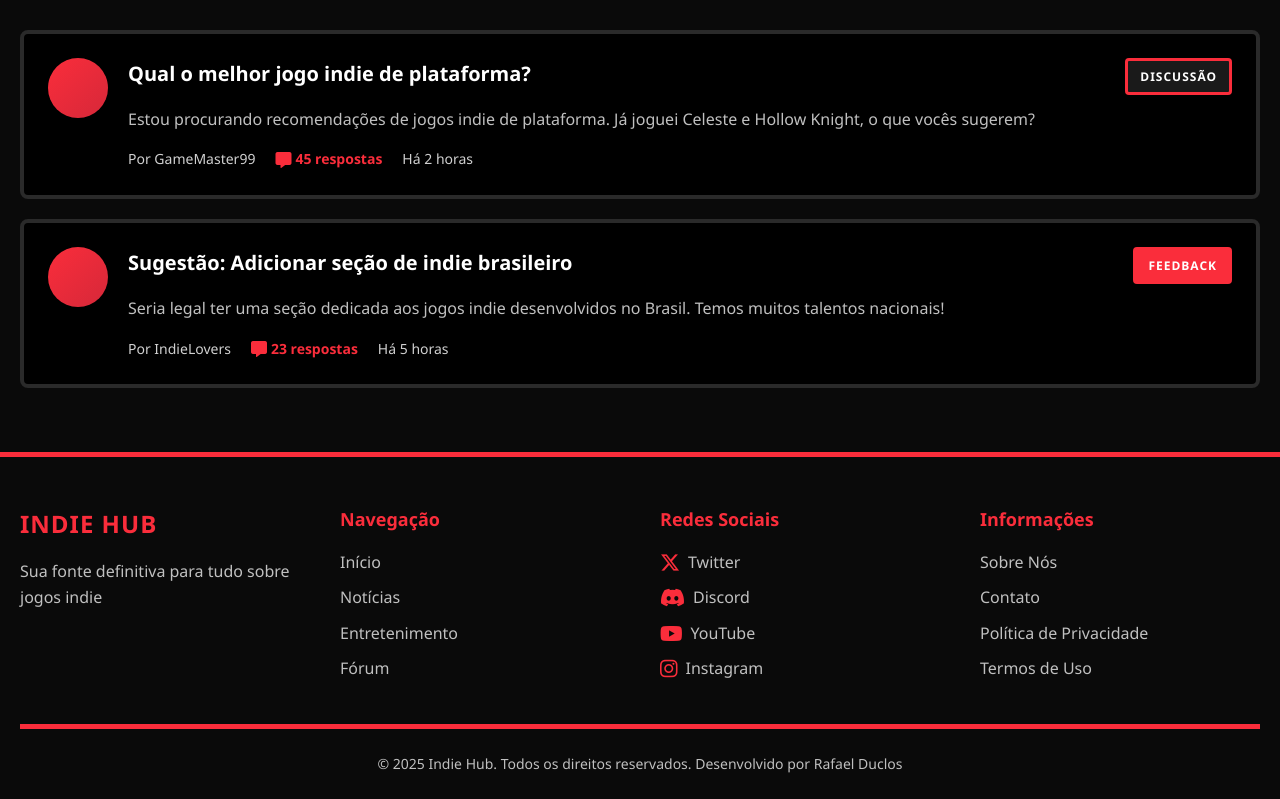
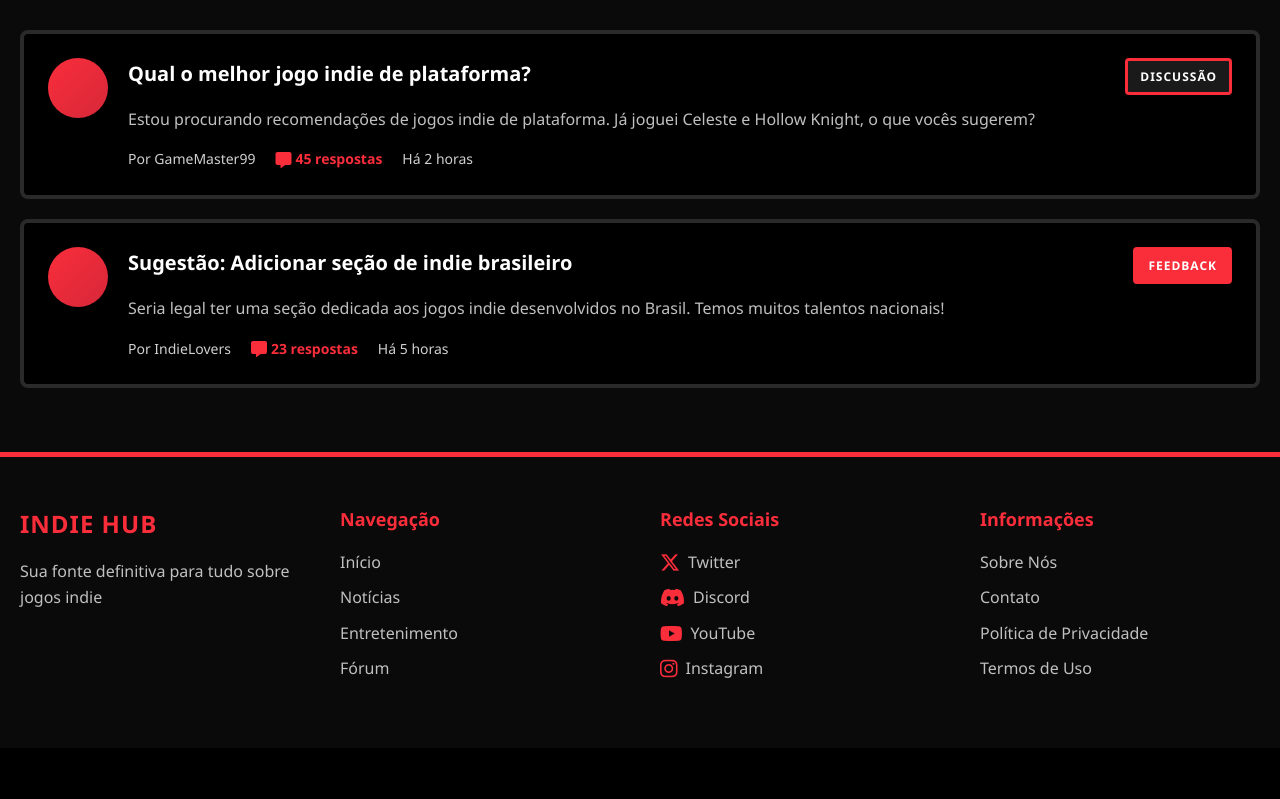
Before and after one commit to rafaelduclos-stack/Indie-Hub, a plain HTML site: page index.html in a window 1280 px wide. Shown: the part 3983-4782 px from the top of the page. After the commit the page ends 4731 px from the top, so only its background shows below. Drawn offline with Linux system fonts and the light colour scheme.

Commit message:
remove do footer

```diff
--- a/index.html
+++ b/index.html
@@ -334,10 +334,6 @@
                     </ul>
                 </div>
             </div>
-
-            <div class="footer-bottom">
-                <p>&copy; 2025 Indie Hub. Todos os direitos reservados. Desenvolvido por Rafael Duclos</p>
-            </div>
         </div>
     </footer>
 
```
